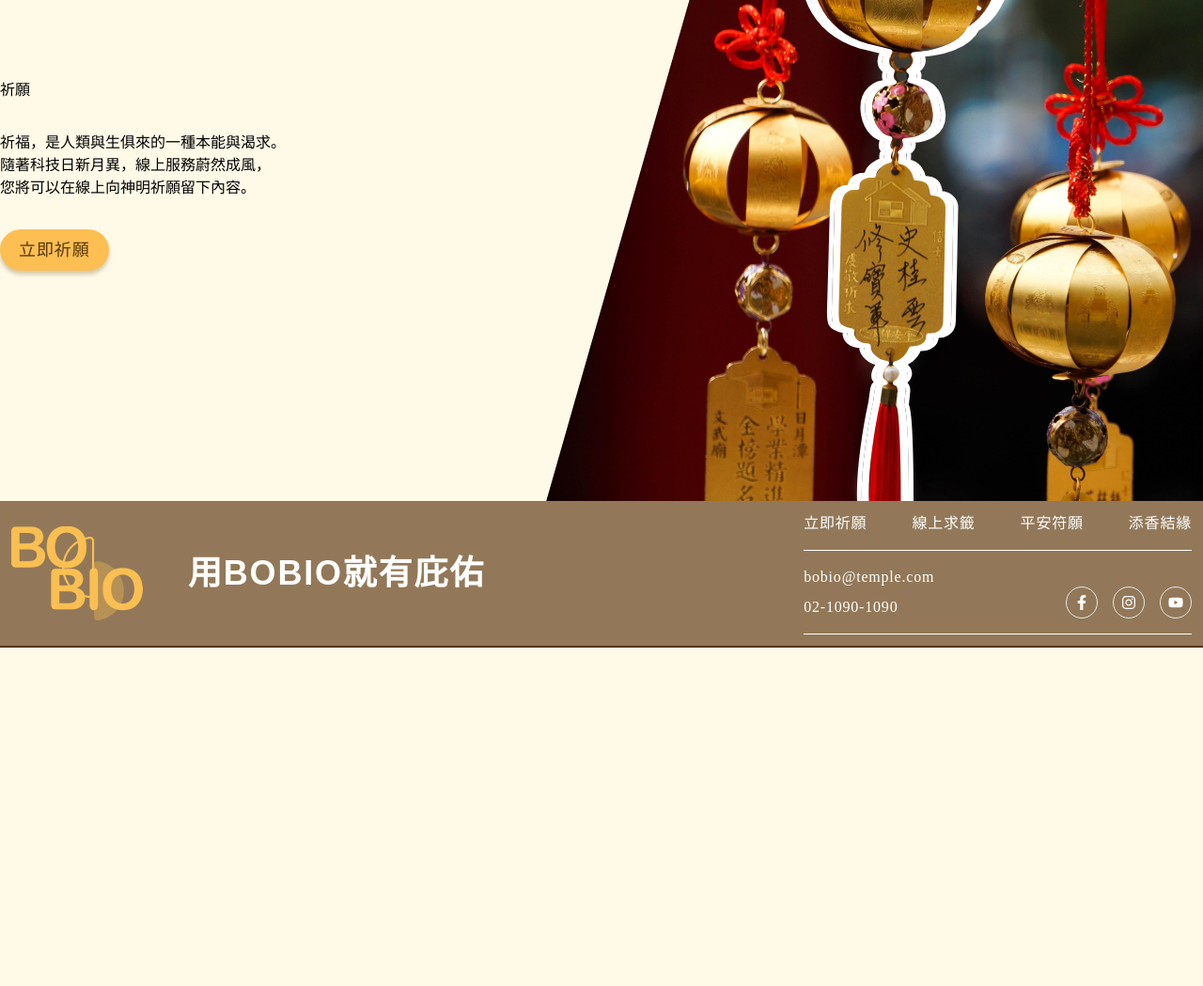
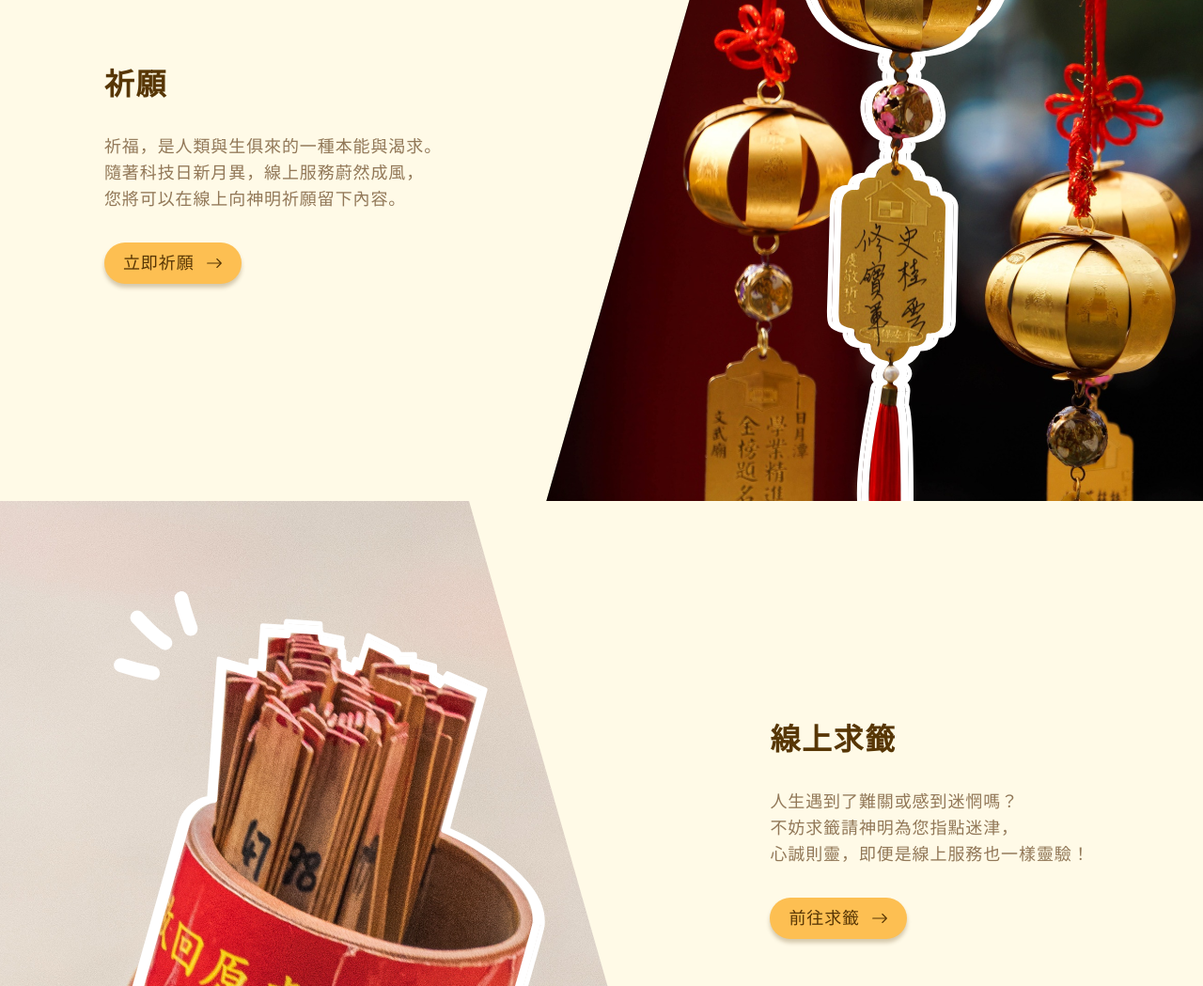
Before and after one commit to chingyeeee/BOBIO, a React (Vite) app: page / in a window 1280 px wide. Shown: the part 841-1890 px from the top of the page at 94% size. Before the commit the page ends 1530 px from the top, so only its background shows below. Built offline with nearby package versions, Linux system fonts and the light colour scheme; a web font is replaced by a local one.

Commit message:
add section rwd

```diff
--- a/src/assets/components/pages/Homepage.jsx
+++ b/src/assets/components/pages/Homepage.jsx
@@ -1,30 +1,68 @@
 import { FullBanner } from "../banner/FullBanner";
 import PrayImage from "../../images/homepage/intro_pray.svg";
+import PrayMobileImage from "../../images/homepage/intro_pray_mobile.svg";
 import DrawLotsImage from "../../images/homepage/intro_draw_lots.svg";
+import DrawLotsMobileImage from "../../images/homepage/intro_draw_lots_mobile.svg";
 import { Button } from "../common/Button";
+import { BsArrowRight } from "react-icons/bs";
 
-const Introduction = ({
-  direction = "row",
-  img,
-  alt,
-  title,
-  content,
-  btnText,
-}) => {
+const Pray = () => {
   return (
-    <div className={`flex ${direction} items-center`}>
-      <div className="flex flex-col gap-8 flex-1 justify-center">
-        <h3>祈願</h3>
-        <p>
+    <div className="flex flex-col md:flex-row items-center">
+      <div className="flex-1 flex justify-center items-center">
+        <div className="flex items-center md:items-start pt-10 md:pt-0 relative flex-col gap-8">
+          <h3 className="text-h2 text-p3">祈願</h3>
+          <p className="text-lg text-s1 text-center md:text-left">
             祈福，是人類與生俱來的一種本能與渴求。
             <br />
             隨著科技日新月異，線上服務蔚然成風，
             <br />
             您將可以在線上向神明祈願留下內容。
           </p>
-        <Button text={"立即祈願"} />
+          <Button
+            className="absolute -bottom-2/4 md:static"
+            text={"立即祈願"}
+            icon={<BsArrowRight />}
+          />
         </div>
+      </div>
+      <div className="hidden md:block md:w-6/12 lg:w-auto">
         <img src={PrayImage} alt="立即祈願" />
+      </div>
+
+      <img className="md:hidden w-full" src={PrayMobileImage} alt="立即祈願" />
+    </div>
+  );
+};
+
+const DrawLots = () => {
+  return (
+    <div className="flex flex-col md:flex-row-reverse items-center">
+      <div className="flex-1 flex justify-center items-center">
+        <div className="flex flex-col gap-8 items-center md:items-start pt-10 md:pt-0 relative">
+          <h3 className="text-h2 text-p3">線上求籤</h3>
+          <p className="text-lg text-s1 text-center md:text-left">
+            人生遇到了難關或感到迷惘嗎？
+            <br />
+            不妨求籤請神明為您指點迷津，
+            <br />
+            心誠則靈，即便是線上服務也一樣靈驗！
+          </p>
+          <Button
+            className="absolute -bottom-2/4 md:static"
+            text={"前往求籤"}
+            icon={<BsArrowRight />}
+          />
+        </div>
+      </div>
+      <div className="hidden md:block md:w-6/12 lg:w-auto">
+        <img src={DrawLotsImage} alt="前往求籤" />
+      </div>
+      <img
+        className="md:hidden w-full"
+        src={DrawLotsMobileImage}
+        alt="前往求籤"
+      />
     </div>
   );
 };
@@ -33,7 +71,8 @@ export const Homepage = () => {
   return (
     <>
       <FullBanner slogan={"用BOBIO就有庇佑"} />
-      <Introduction />
+      <Pray />
+      <DrawLots />
     </>
   );
 };
```
Lines whose indentation alone changed are shown as unchanged.
